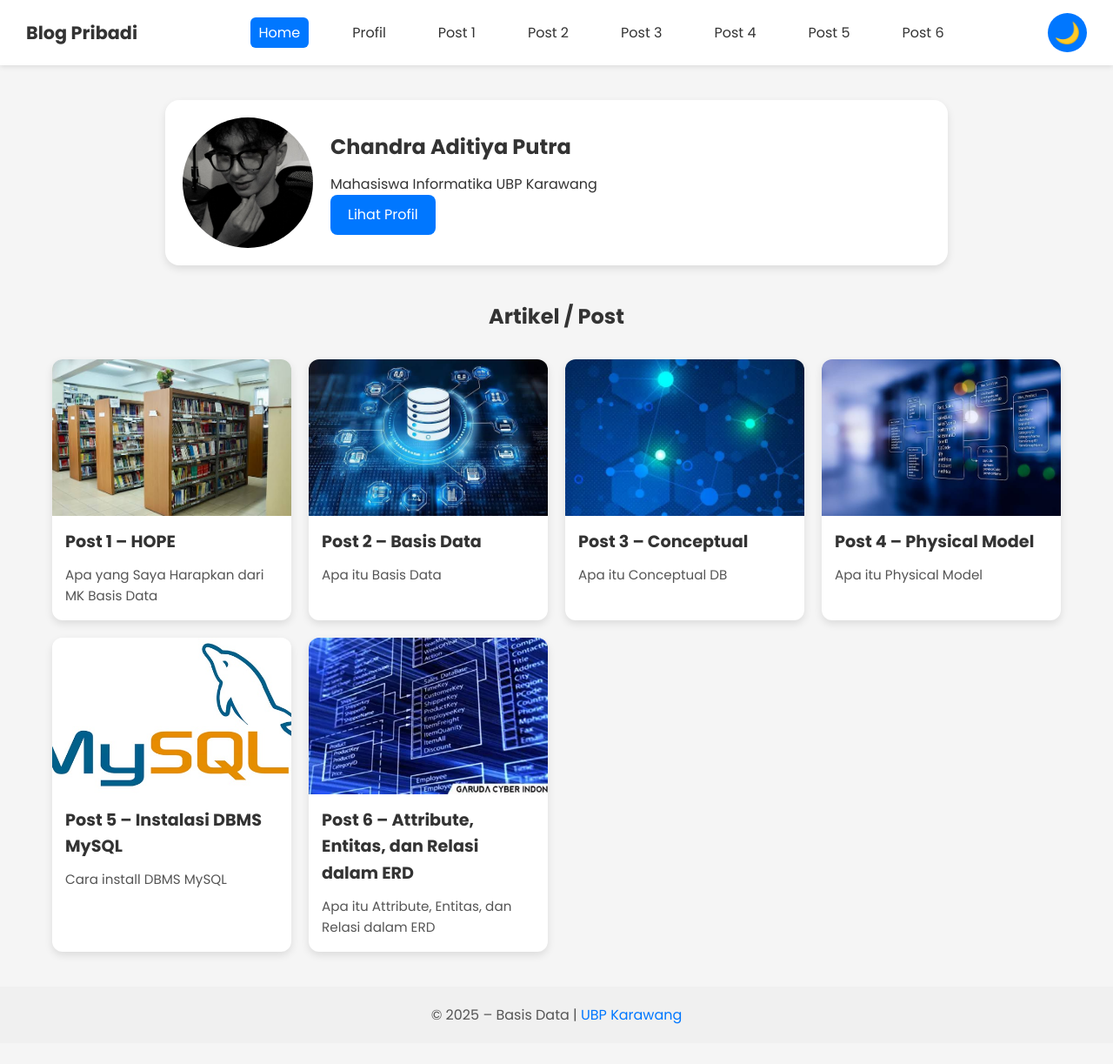
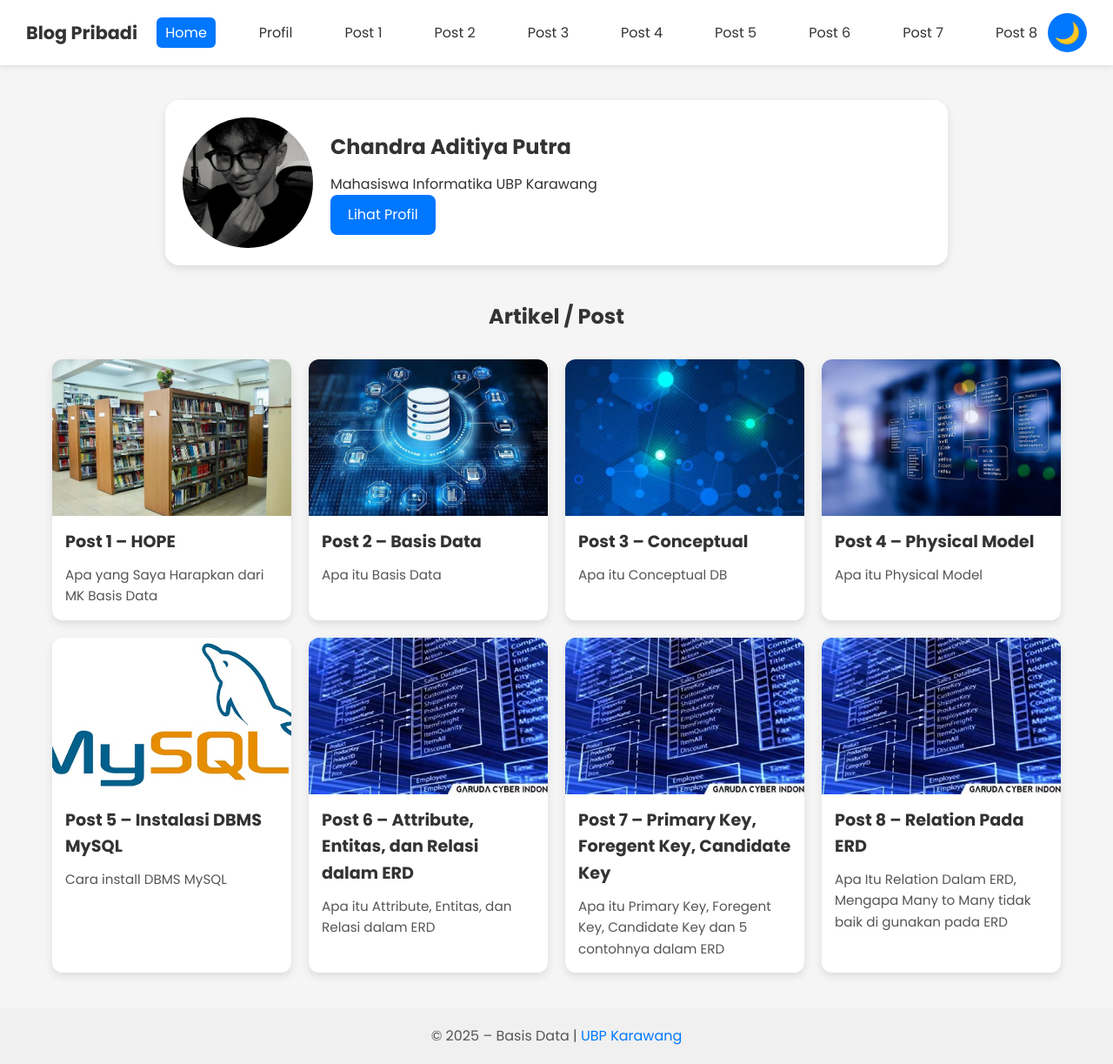
Before and after one commit to chandra7251/Blog-Pribadi, a plain HTML site: page index.html in a window 1280 px wide. Shown: the whole page at 87% size. Before the commit the page ends 1199 px from the top, so only its background shows below. Drawn offline with Linux system fonts and the light colour scheme.

Commit message:
Update index.html
post 7 dan 8

```diff
--- a/index.html
+++ b/index.html
@@ -25,6 +25,8 @@
         <li><a href="post4.html">Post 4</a></li>
         <li><a href="post5.html">Post 5</a></li>
         <li><a href="post6.html">Post 6</a></li>
+        <li><a href="post6.html">Post 7</a></li>
+        <li><a href="post6.html">Post 8</a></li>
       </ul>
     </nav>
     <button class="toggle-theme" id="toggleTheme">🌙</button>
@@ -95,6 +97,22 @@
         </div>
       </article>
 
+      <article class="post-card">
+        <img src="img/post6.webp" alt="Post 6">
+        <div class="post-content">
+          <h3><a href="post6.html">Post 7 – Primary Key, Foregent Key, Candidate Key</a></h3>
+          <p>Apa itu Primary Key, Foregent Key, Candidate Key dan 5 contohnya dalam ERD</p>
+        </div>
+      </article>
+
+      <article class="post-card">
+        <img src="img/post6.webp" alt="Post 6">
+        <div class="post-content">
+          <h3><a href="post6.html">Post 8 – Relation Pada ERD</a></h3>
+          <p>Apa Itu Relation Dalam ERD, Mengapa Many to Many tidak baik di gunakan pada ERD</p>
+        </div>
+      </article>
+
     </div> <!-- end post-grid -->
   </section>
 
```
